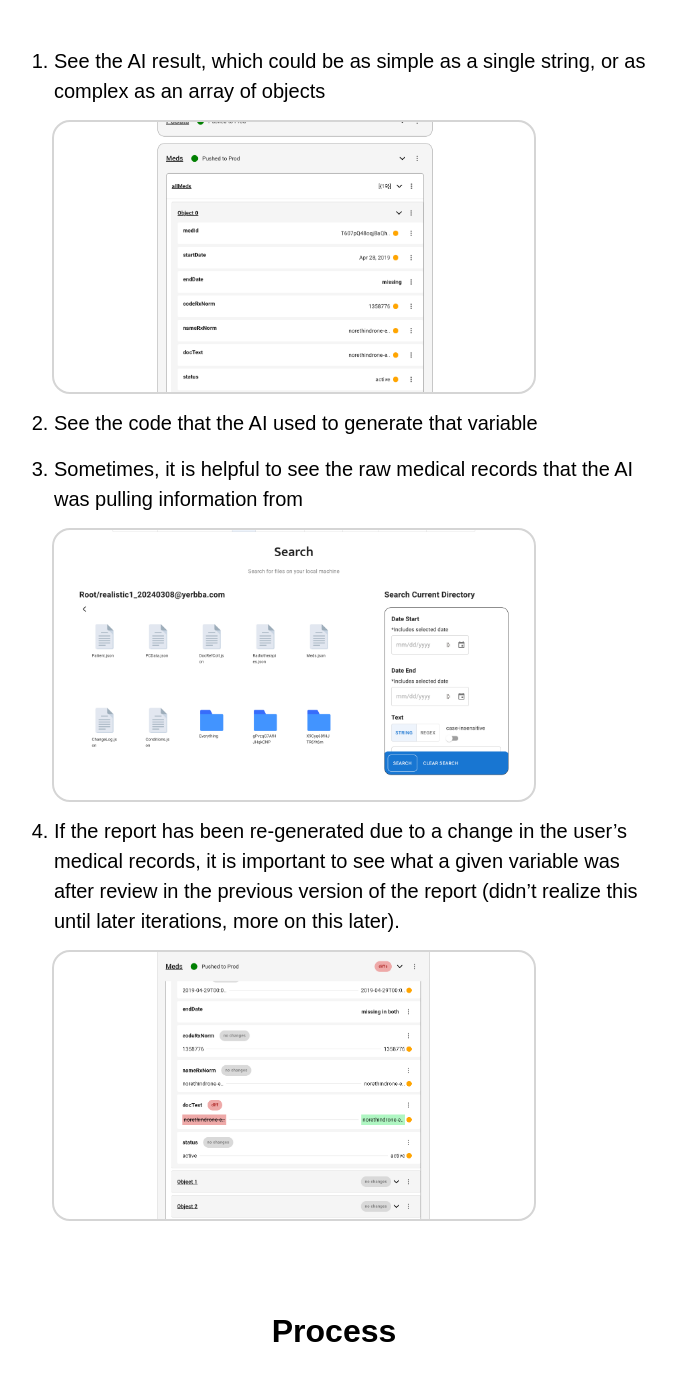
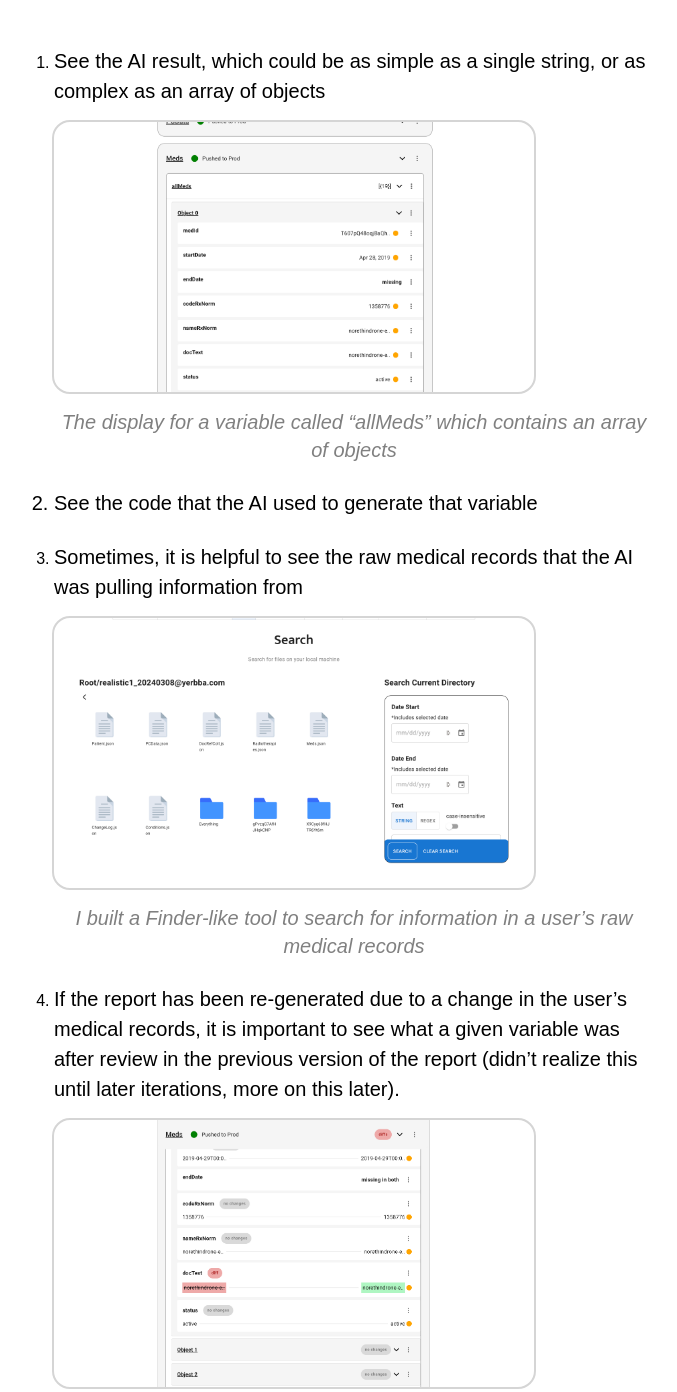
Before and after one commit to BenA56/Portfolio, a React (Create React App) app: page /AIManualReviewTool in a window 1280 px wide. Shown: the part 1809-3201 px from the top of the page, without its empty margins (306-983 px from the left). Built offline with nearby package versions, Linux system fonts and the light colour scheme.

Commit message:
captions added to manual review case study

```diff
--- a/src/AIManualReviewTool/AIManualReviewTool.jsx
+++ b/src/AIManualReviewTool/AIManualReviewTool.jsx
@@ -41,14 +41,29 @@ function AIManualReviewTool(props) {
                         <li className="bigContent"> {manReviewContent.reqs[6]} </li>
                     </ol>
                     <div className="bigContent"> {manReviewContent.reqs[7]} </div>
-                    <ol style={{marginTop: "0px", display: "flex", flexDirection: "column", gap: "16px"}}>
-                        <li className="bigContent"> {manReviewContent.reqs[8]} </li>
-                        <img src="/manReview/Array-Of-Objects.png" alt="array" width="80%" height="auto" className="screenshot"/>
-                        <li className="bigContent"> {manReviewContent.reqs[9]} </li>
+                    <ol style={{marginTop: "0px", display: "flex", flexDirection: "column", gap: "24px"}}>
+                        <li>
+                            <div className="bullet">
+                                <div className="bigContent"> {manReviewContent.reqs[8]} </div>
+                                <img src="/manReview/Array-Of-Objects.png" alt="array" width="80%" height="auto" className="screenshot"/>
+                                <div className="caption"> {manReviewContent.reqs[9]} </div>
+                            </div>
+                        </li>
                         <li className="bigContent"> {manReviewContent.reqs[10]} </li>
-                        <img src="/manReview/Medical-Records.png" alt="array" width="80%" height="auto" className="screenshot"/>
-                        <li className="bigContent"> {manReviewContent.reqs[11]} </li>
-                        <img src="/Manual-Review.png" alt="array" width="80%" height="auto" className="screenshot"/>
+                        <li>
+                            <div className="bullet">
+                                <div className="bigContent"> {manReviewContent.reqs[11]} </div>
+                                <img src="/manReview/Medical-Records.png" alt="array" width="80%" height="auto" className="screenshot"/>
+                                <div className="caption"> {manReviewContent.reqs[12]} </div>
+                            </div>
+                        </li>
+                        <li>
+                            <div className="bullet">
+                                <div className="bigContent"> {manReviewContent.reqs[13]} </div>
+                                <img src="/Manual-Review.png" alt="array" width="80%" height="auto" className="screenshot"/>
+                                <div className="caption"> {manReviewContent.reqs[14]} </div>
+                            </div>
+                        </li>
                     </ol>
                 </div>
 
@@ -65,6 +80,7 @@ function AIManualReviewTool(props) {
                     </ol>
                     <div className="bigContent"> {manReviewContent.process[6]} </div>
                     <img src="/manReview/Beltran-Proof.jpg" alt="proof" height="300px" width="auto" className="screenshot"/>
+                    <div className="caption"> {manReviewContent.process[7]} </div>
                 </div>
 
                 {/* Key Improvements */}
@@ -84,10 +100,12 @@ function AIManualReviewTool(props) {
                         <div style={{position: "relative"}}>
                             <img src="/manReview/remove.png" alt="remove" width="48px" height="auto" style={{position: "absolute", right: "-24px", top: "-24px"}} />
                             <img src="/manReview/Reports-Page.png" alt="reports" width="400px" height="auto" className="screenshot"/>
+                            <div className="caption" style={{marginTop: "16px"}}> {manReviewContent.userView[7]} </div>
                         </div>
                         <div style={{position: "relative"}}>
                             <img src="/manReview/check.png" alt="check" width="48px" height="auto" style={{position: "absolute", right: "-24px", top: "-24px"}} />
                             <img src="/manReview/Prod-Users-Page.png" alt="users" width="400px" height="auto" className="screenshot"/>
+                            <div className="caption" style={{marginTop: "16px"}}> {manReviewContent.userView[8]} </div>
                         </div>
                     </div>
 
@@ -99,19 +117,22 @@ function AIManualReviewTool(props) {
                         <li className="bigContent"> <b>{manReviewContent.versionControl[4]}</b> - {manReviewContent.versionControl[5]}</li>
                     </ul>
                     <img src="/Manual-Review.png" alt="array" width="80%" height="auto" className="screenshot"/>
+                    <div className="caption"> {manReviewContent.versionControl[6]} </div>
 
-                    {/* Version Control */}
+                    {/* Change Log */}
                     <div className="subHeader"> {manReviewContent.changeLog[0]} </div>
                     <div className="bigContent"> {manReviewContent.changeLog[1]} </div>
                     <div className="bigContent"> {manReviewContent.changeLog[2]} </div>
                     <div className="bigContent"> {manReviewContent.changeLog[3]} </div>
                     <img src="/manReview/Change-Log.png" alt="array" width="80%" height="auto" className="screenshot"/>
-                    <div className="bigContent"> {manReviewContent.changeLog[4]} </div>
+                    <div className="caption"> {manReviewContent.changeLog[4]} </div>
+                    <div className="bigContent"> {manReviewContent.changeLog[5]} </div>
                     <ul style={{marginTop: "0px", display: "flex", flexDirection: "column", gap: "16px"}}>
-                        <li className="bigContent"> <b>{manReviewContent.changeLog[5]}</b> - {manReviewContent.changeLog[6]}</li>
-                        <li className="bigContent"> <b>{manReviewContent.changeLog[7]}</b> - {manReviewContent.changeLog[8]}</li>
+                        <li className="bigContent"> <b>{manReviewContent.changeLog[6]}</b> - {manReviewContent.changeLog[7]}</li>
+                        <li className="bigContent"> <b>{manReviewContent.changeLog[8]}</b> - {manReviewContent.changeLog[9]}</li>
                     </ul>
                     <img src="/manReview/Diff-Checker.png" alt="array" width="80%" height="auto" className="screenshot"/>
+                    <div className="caption"> {manReviewContent.changeLog[10]} </div>
 
                 </div>
 
--- a/src/AIManualReviewTool/manReviewContent.js
+++ b/src/AIManualReviewTool/manReviewContent.js
@@ -13,9 +13,12 @@ export const manReviewContent = {
         "Push the report to our production environment, alert the user that their report is ready",
         "What does the reviewer need to make sure a variable is accurate?",
         "See the AI result, which could be as simple as a single string, or as complex as an array of objects",
+        "The display for a variable called “allMeds” which contains an array of objects",
         "See the code that the AI used to generate that variable",
         "Sometimes, it is helpful to see the raw medical records that the AI was pulling information from",
-        "If the report has been re-generated due to a change in the user’s medical records, it is important to see what a given variable was after review in the previous version of the report (didn’t realize this until later iterations, more on this later)."
+        "I built a Finder-like tool to search for information in a user’s raw medical records",
+        "If the report has been re-generated due to a change in the user’s medical records, it is important to see what a given variable was after review in the previous version of the report (didn’t realize this until later iterations, more on this later).",
+        "The value for a variable in the previous version is displayed on the left while the value for this new version is displayed on the right",
     ],
     process: [
         "The process for this project was a never-ending journey full of twists and turns. I worked on this tool off and on for almost the entire 2.5 years that I worked for Yerbba. After the initial build, it looked a little something like this:",
@@ -24,7 +27,8 @@ export const manReviewContent = {
         "Time to explore the solution space. The final decision usually comes down to: should we maximize for a seamless fit into the current tool OR … maximize for the most useful version of the new thing?",
         "Finally, I develop. First, I check if there’s any new info that I need from the back-end. If so, I write a REQ document for the back-end functions and send it to my boss for him to implement. Then I code … and code … and code.",
         "One month later, CEO is doing a manual review and notices something else … and the cycle continues.",
-        "I’m very proud of how this project evolved over the years. It required me to solve abstract and challenging design problems. I had to learn complicated internal processes with a million “what ifs”, and transform them into intuitive, efficient experiences. I had to carefully manage how the system was displaying the status of its users, reviews, and variables, which required precise wording and a crystal-clear mental model. And coding the front-end was certainly no walk in the park either."
+        "I’m very proud of how this project evolved over the years. It required me to solve abstract and challenging design problems. I had to learn complicated internal processes with a million “what ifs”, and transform them into intuitive, efficient experiences. I had to carefully manage how the system was displaying the status of its users, reviews, and variables, which required precise wording and a crystal-clear mental model. And coding the front-end was certainly no walk in the park either.",
+        "This message from the CEO shows our constant cyclical progress"
     ],
     improvements: "Through this cycle of improvements, we stumbled across some profound discoveries that clarified what we really needed this tool to do. Here are a few key features that took this internal tool from mediocre to great:",
     userView: [
@@ -35,6 +39,8 @@ export const manReviewContent = {
         "Because each report has to be reviewed at least once before a user can view it, users fresh off of the signup process will be stuck on the accuracy check until we approve their report. The longer we wait to get them their report, the less likely it is that we convert them into a sale. A user with an update to their report, however, already has a report. They may not even know that there is an update waiting to be reviewed and approved.",
         "Paid user with update > Free-preview user with update",
         "A paid user is paying a subscription fee to keep their report updated. A user still on the free-preview of their report, however, probably means that they received their free preview and decided not to purchase the full report. Which means, it would be a waste of company resources to keep their report updated.",
+        "Organizing by reports was not the way to go",
+        "Organizing by users was much more useful",
     ],
     versionControl: [
         "Version Control - What’s Changed?",
@@ -43,17 +49,20 @@ export const manReviewContent = {
         "Which could be just one variable amongst hundreds. Without knowing which variable has been changed, the reviewer would be forced to check every variable again. This is a massive amount of duplicated work saved.",
         "The AI can make the same mistake twice.",
         "We might have manually fixed a variable in the previous report that is now broken again because the report was re-generated. With version control, we can identify and fix it again with one click instead of taking the unnecessary time to re-solve it.",
+        "An example of version control, with the old report variables layered on top of the new ones",
     ],
     changeLog: [
         "Change Log - To Generate or Not?",
         "A user’s medical record can change for many reasons. Sometimes, it’s critical information that would dramatically affect their Yerbba Report. Say, for example, that someone completed their lumpectomy. The post-treatment options in that person’s report could look a lot different knowing the results of the surgery. Other times, however, the change could be as small as a routine flu shot, having no effect on their Yerbba Report.",
         "In the case of insignificant updates, we don’t want to spend the resources required to generate a whole new report for that user. Not only does it cost money to use the required APIs, but it will also cost time to complete the subsequent manual review on the new version of the report.",
         "Therefore, we needed a tool to see which raw medical records have changed so that the manual reviewer can decide whether or not to generate a new version of the report and kickstart the manual review process.",
+        "Change Log modal displaying updated medical records for a given user",
         "An essential part of the Change Log was building a custom diff checker. It wasn’t enough to know which raw medical records changed. We needed to know how they changed. And we needed this custom diff checker for two reasons:",
         "Speed",
         "it’s much faster to click a button and immediately get the comparison within our internal tool than it is to spend time copying and pasting each document into a third party diff checker.",
         "Privacy",
-        "We couldn’t use public diff checkers on the internet because that would mean exposing the data of our patients."
+        "We couldn’t use public diff checkers on the internet because that would mean exposing the data of our patients.",
+        "Custom diff checker that opens straight from the Change Log, and automatically loads a diff for every updated record",
     ],
     lessons: [
         "Dig deep in root-cause-analysis as early as possible",
--- a/src/App.css
+++ b/src/App.css
@@ -45,6 +45,14 @@
   color: "#808080"
 }
 
+.caption {
+  font-size: 20px;
+  color: #808080;
+  font-style: italic;
+  line-height: 28px;
+  text-align: center;
+}
+
 .bigContent {
   font-size: 20px;
   line-height: 30px;
@@ -84,6 +92,12 @@
   gap: 20px;
 }
 
+.bullet {
+  display: flex;
+  flex-direction: column;
+  gap: 16px;
+}
+
 .caseStudies {
   display: flex;
   flex-direction: row;
```
